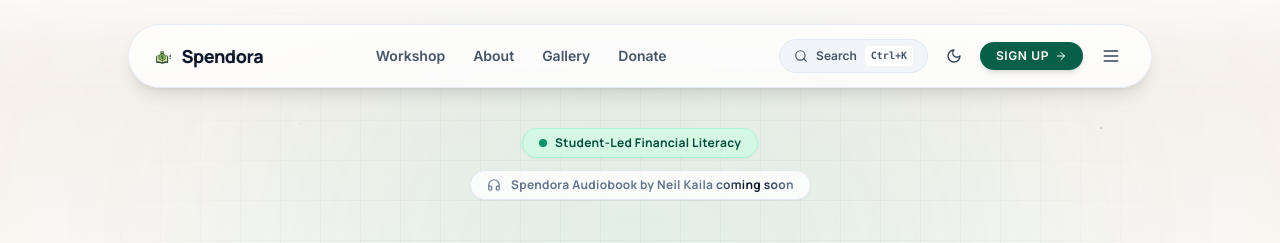
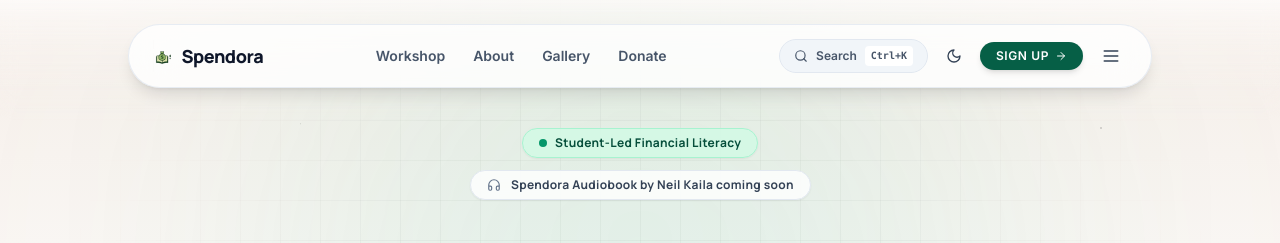
Before and after one commit to muj3b/spendora-workshop-6bc9591d, a React (Vite) app: page / in a window 1280 px wide. Shown: the top 243 px of the page. Built offline with nearby package versions, Linux system fonts and the light colour scheme.

Commit message:
Fix shimmer: full sweep across entire text, slow 7s speed, rich brand colors for light & dark modes

```diff
--- a/src/index.css
+++ b/src/index.css
@@ -93,38 +93,39 @@
     -webkit-text-fill-color: transparent;
     background: linear-gradient(
       110deg,
-      #64748b 0%,
-      #64748b 45%,
-      #0f172a 49%,
-      #0f172a 51%,
-      #64748b 55%,
-      #64748b 100%
+      #334155 0%,
+      #334155 44%,
+      #047857 48%,
+      #10b981 50%,
+      #047857 52%,
+      #334155 56%,
+      #334155 100%
     );
-    background-size: 250% 100%;
+    background-size: 300% 100%;
     -webkit-background-clip: text;
     background-clip: text;
-    animation: shimmer-beam 4.5s cubic-bezier(0.4, 0, 0.2, 1) infinite;
+    animation: shimmer-beam 7s ease-in-out infinite;
   }
 
   :is(.dark) .shimmer-text {
     background: linear-gradient(
       110deg,
-      #71717a 0%,
-      #71717a 45%,
-      #ffffff 49%,
-      #ffffff 51%,
-      #71717a 55%,
-      #71717a 100%
+      #d4d4d8 0%,
+      #d4d4d8 44%,
+      #ffffff 48%,
+      #ffffff 52%,
+      #d4d4d8 56%,
+      #d4d4d8 100%
     );
-    background-size: 250% 100%;
+    background-size: 300% 100%;
     -webkit-background-clip: text;
     background-clip: text;
   }
 
   @keyframes shimmer-beam {
-    0% { background-position: 140% 0; }
-    40% { background-position: -140% 0; }
-    41%, 100% { background-position: -140% 0; }
+    0% { background-position: 150% 0; }
+    50% { background-position: -150% 0; }
+    51%, 100% { background-position: -150% 0; }
   }
 }
 
```
